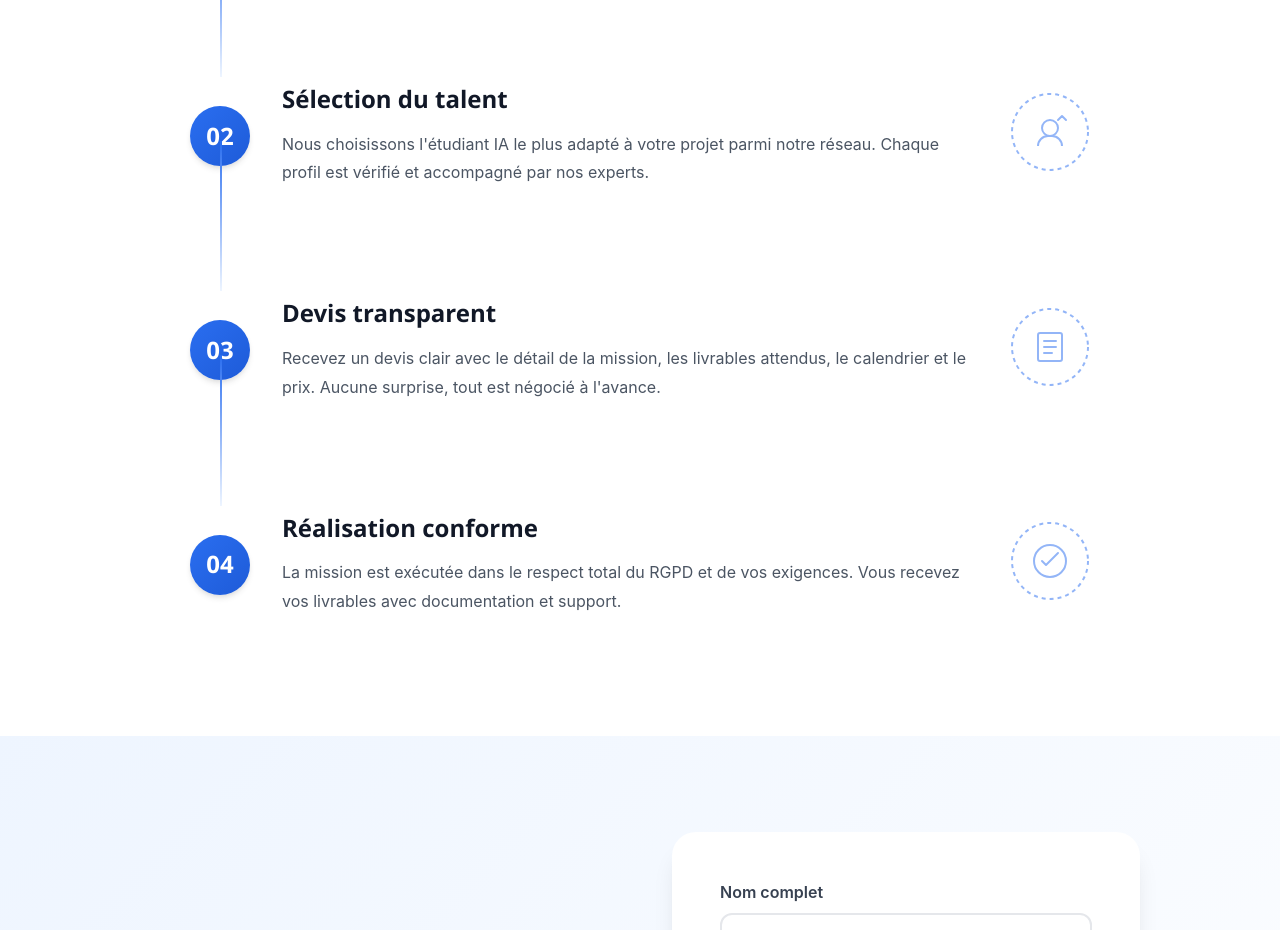
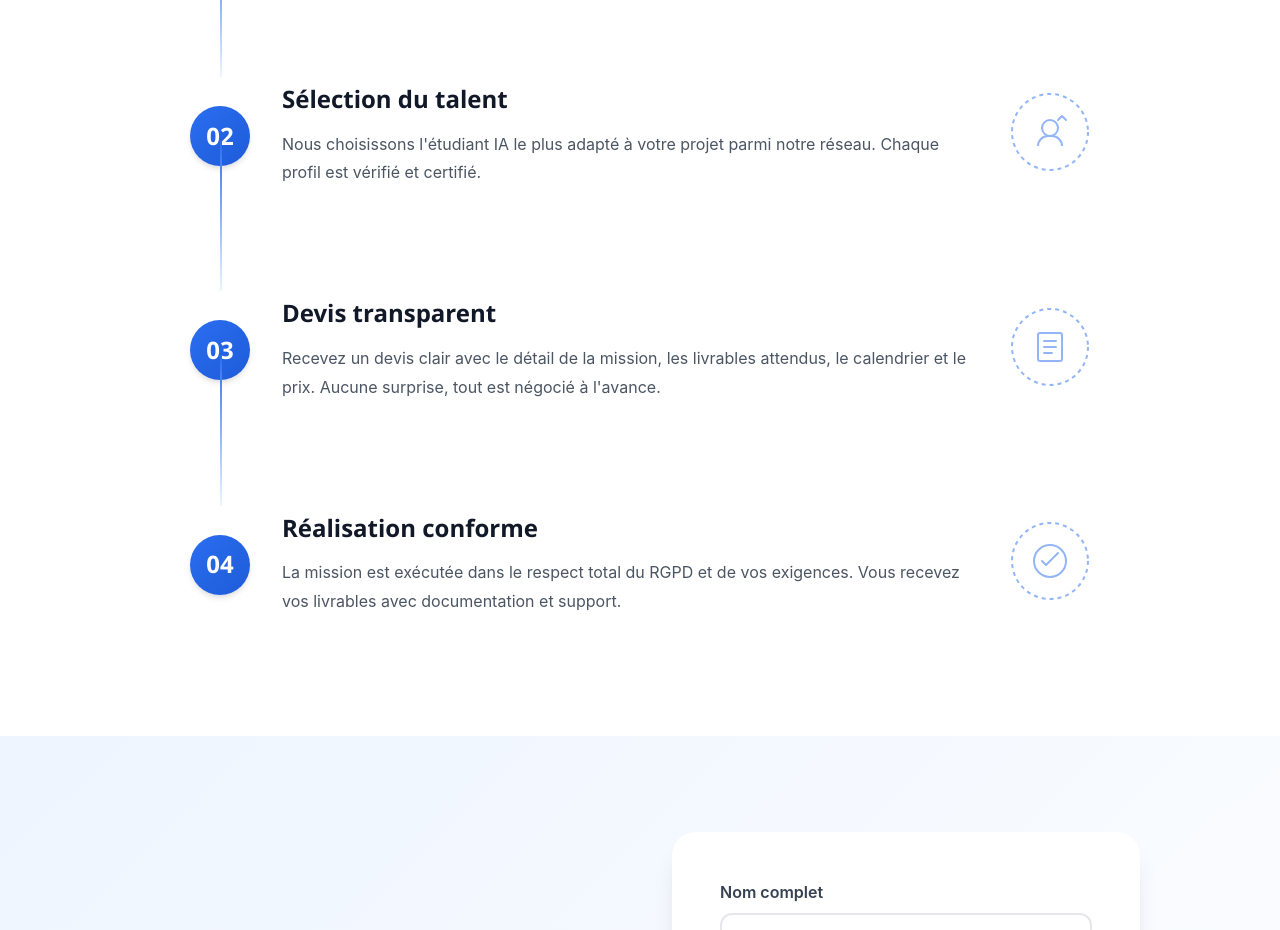
Before and after one commit to LeCroco404/FlowMatchIA, a plain HTML site: page index.html in a window 1280 px wide. Shown: the part 3007-3937 px from the top of the page. Drawn offline with Linux system fonts and the light colour scheme.

Commit message:
Modifications in the index HTML file

```diff
--- a/index.html
+++ b/index.html
@@ -245,7 +245,7 @@
                         <h3 class="step-title">Sélection du talent</h3>
                         <p class="step-description">
                             Nous choisissons l'étudiant IA le plus adapté à votre projet parmi notre réseau.
-                            Chaque profil est vérifié et accompagné par nos experts.
+                            Chaque profil est vérifié et certifié.
                         </p>
                     </div>
                     <div class="step-visual">
```
